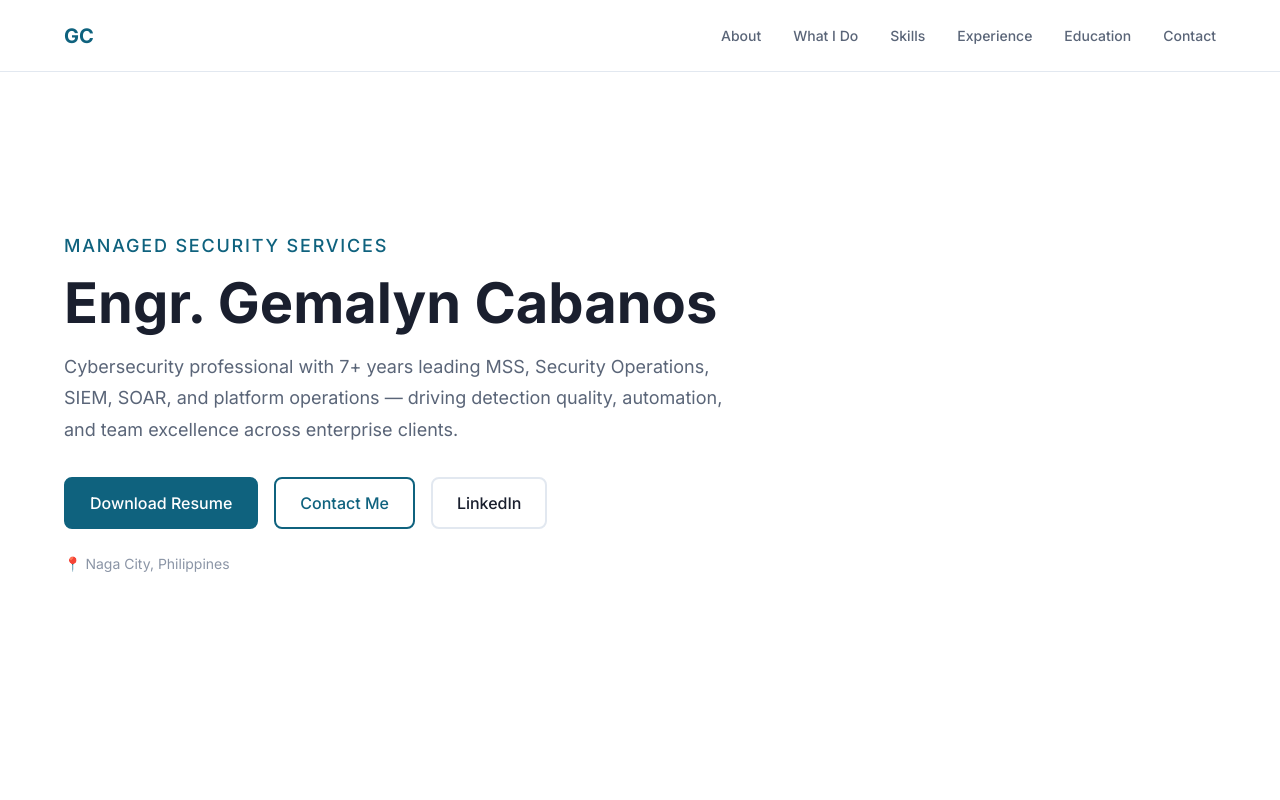
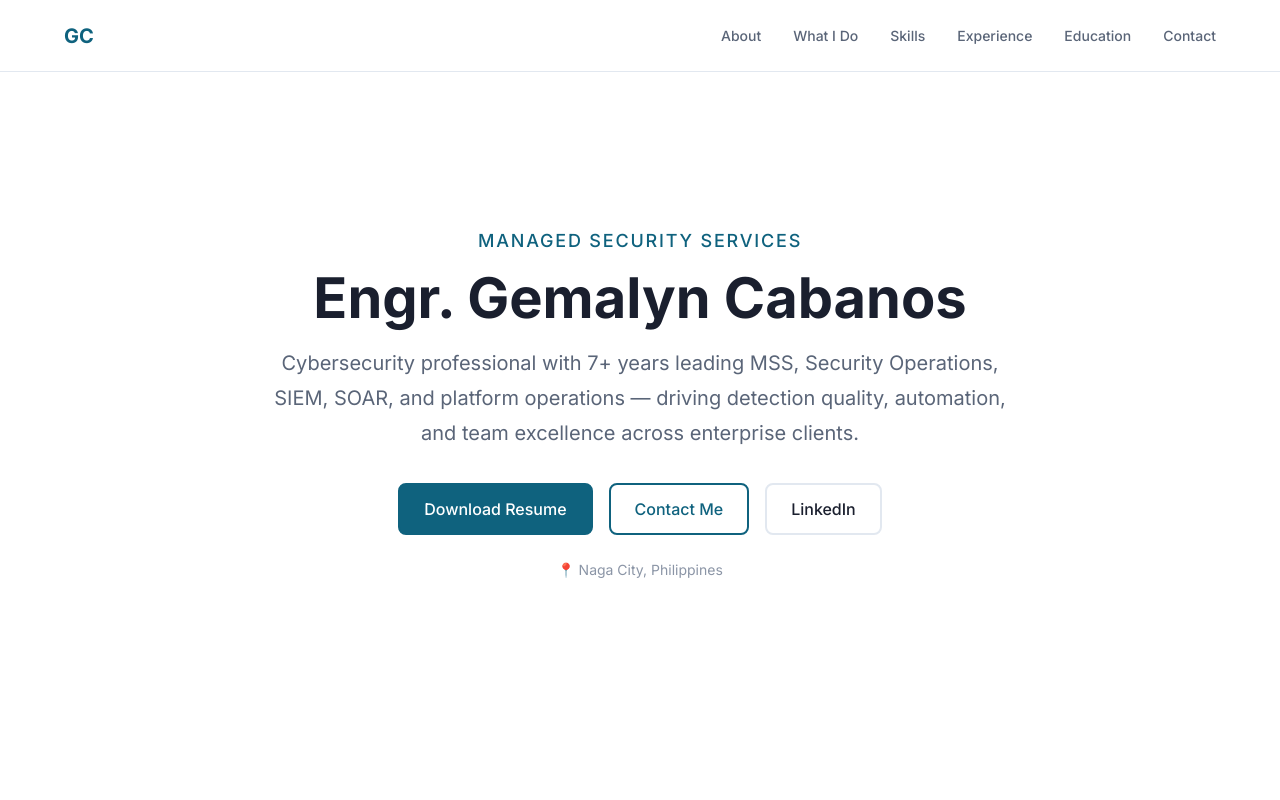
Before and after one commit to gemmyyx/gemalyn-portfolio, a plain HTML site: page index.html in a window 1280 px wide. Shown: the top 800 px of the page. Drawn offline with Linux system fonts and the light colour scheme.

Commit message:
Fix: center hero content on all screen sizes, add max-width for readability

```diff
--- a/css/styles.css
+++ b/css/styles.css
@@ -472,6 +472,8 @@ a:focus-visible {
   gap: var(--space-12);
   align-items: center;
   text-align: center;
+  max-width: 800px;
+  margin: 0 auto;
 }
 
 .hero__eyebrow {
@@ -519,21 +521,18 @@ a:focus-visible {
 }
 
 @media (min-width: 768px) {
-  .hero__content {
-    text-align: left;
+  .hero__title {
+    font-size: var(--font-size-5xl);
   }
 
   .hero__pitch {
-    margin-left: 0;
-    margin-right: 0;
+    font-size: var(--font-size-xl);
   }
+}
 
-  .hero__actions {
-    justify-content: flex-start;
-  }
-
-  .hero__location {
-    justify-content: flex-start;
+@media (min-width: 1024px) {
+  .hero__title {
+    font-size: var(--font-size-5xl);
   }
 }
 
```
